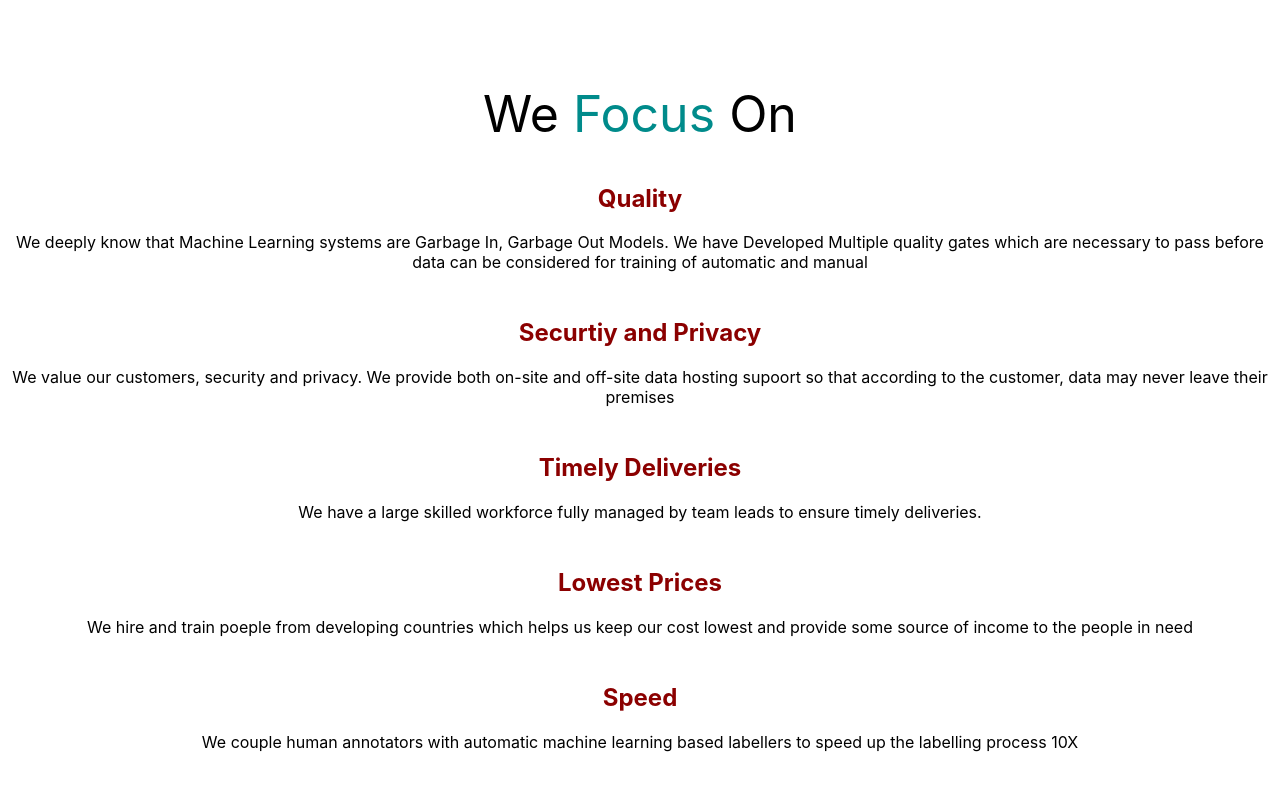
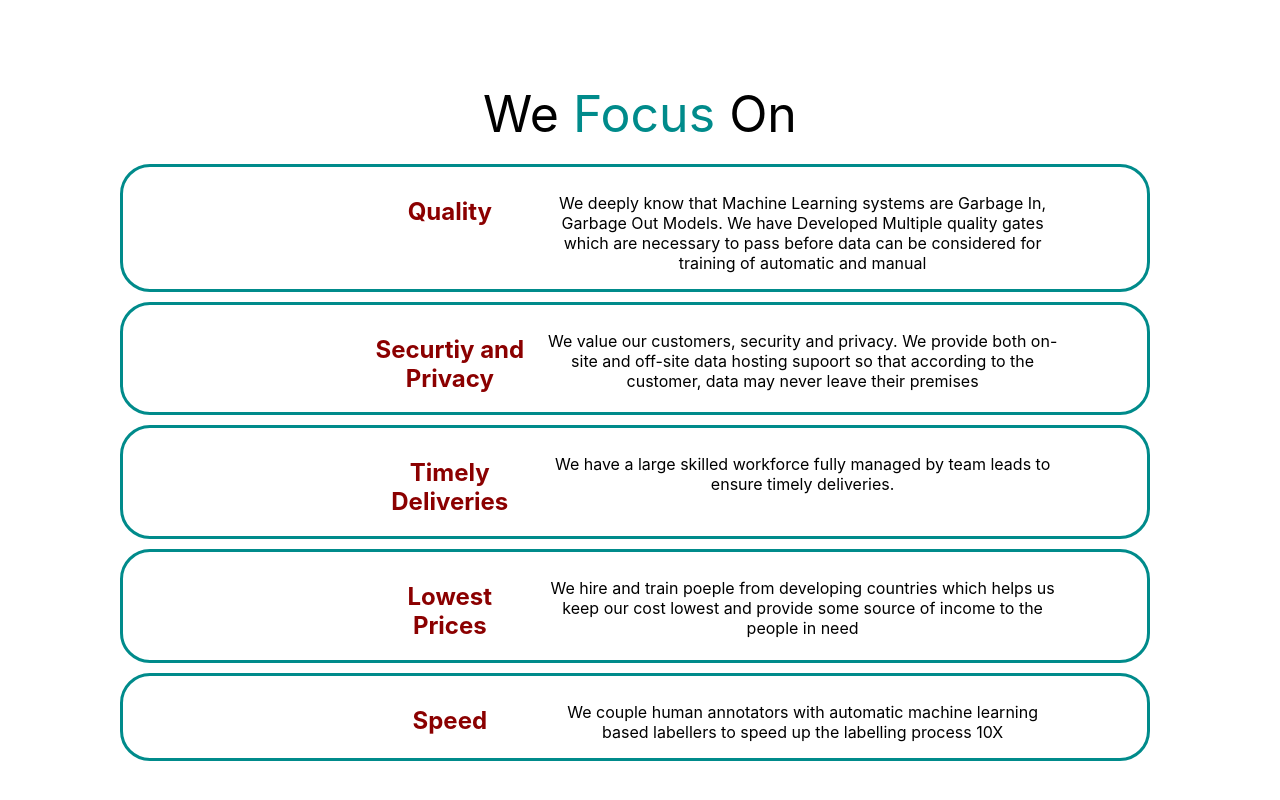
Before and after one commit to D3nii/React-Projects, a React (Create React App) app in the folder prox/: page / in a window 1280 px wide. Shown: the part 1392-2192 px from the top of the page. Built offline with nearby package versions, Linux system fonts and the light colour scheme.

Commit message:
Update Page3Cards.css

```diff
--- a/prox/src/Style/Page3Cards.css
+++ b/prox/src/Style/Page3Cards.css
@@ -1,34 +1,24 @@
-#main3_H1 {
-  position: relative;
-  display: inline-block;
-  border-bottom: 1px dotted black;
+#page3 {
+  display: flex;
+  margin: 10px 0;
+  width: 80%;
+  margin-left: 120px;
+  border: 3px solid darkcyan;
+  border-radius: 30px;
 }
 
-.tooltip .tooltiptext {
-  visibility: hidden;
-  width: 520px;
-
-  background-color: white;
-  color: black;
-  text-align: center;
-  border: 3px solid darkcyan;
-  border-radius: 20px;
-  padding: 5px 0;
-
-  /* Position the tooltip */
-  position: absolute;
-  z-index: 1;
+#page3_body {
+  width: 50%;
+  position: relative;
+  left: 270px;
 }
 
-.tooltip:hover .tooltiptext {
-  visibility: visible;
+.page3_heading {
   position: relative;
-  left: 32%;
+  left: 250px;
+  width: 15%;
 }
-.tooltip:hover {
-  color: darkcyan;
+
+.page3_heading :hover {
+  background-color: pink;
 }
-h1,
-h2 {
-  text-align: center;
-}
```
